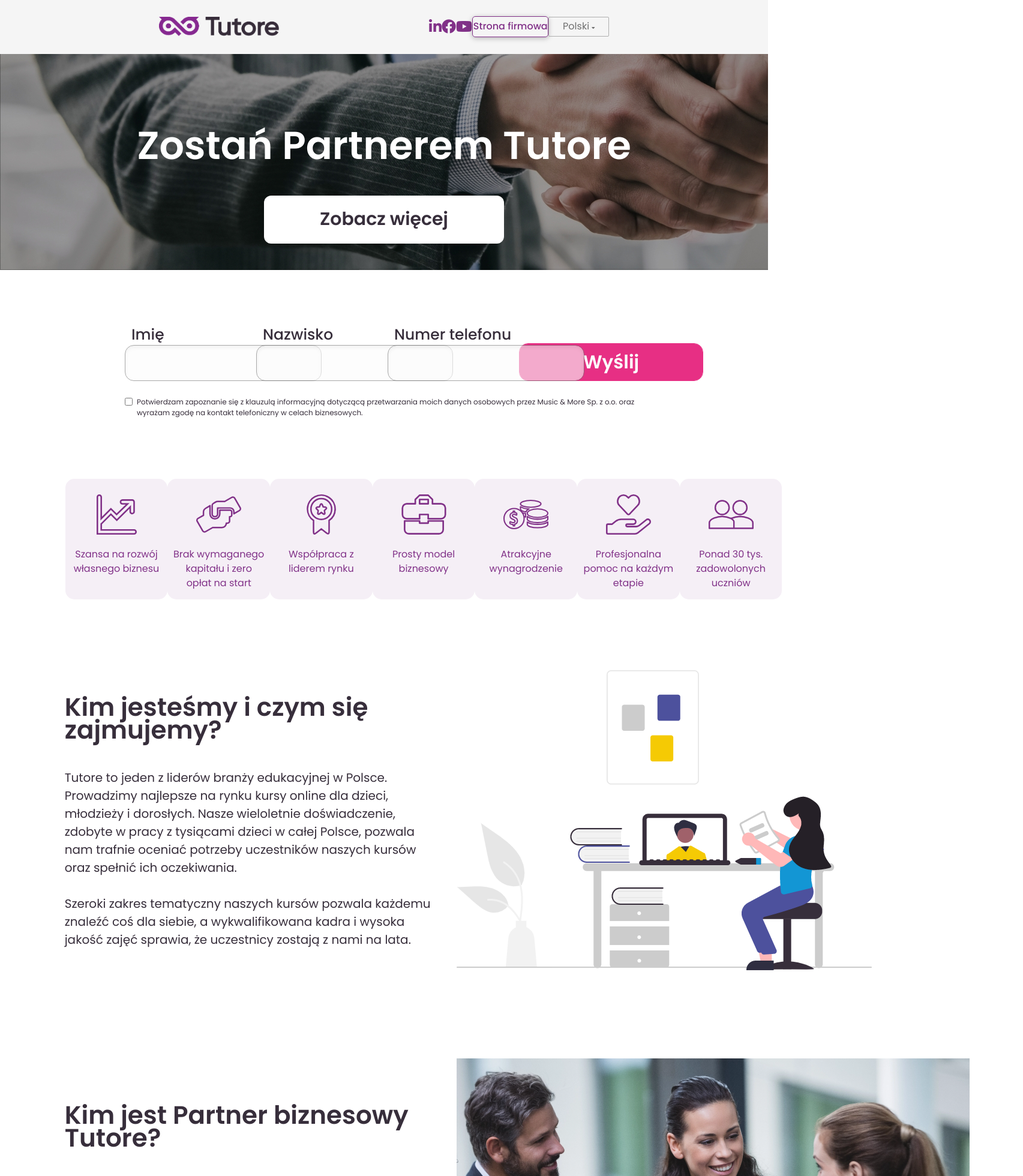
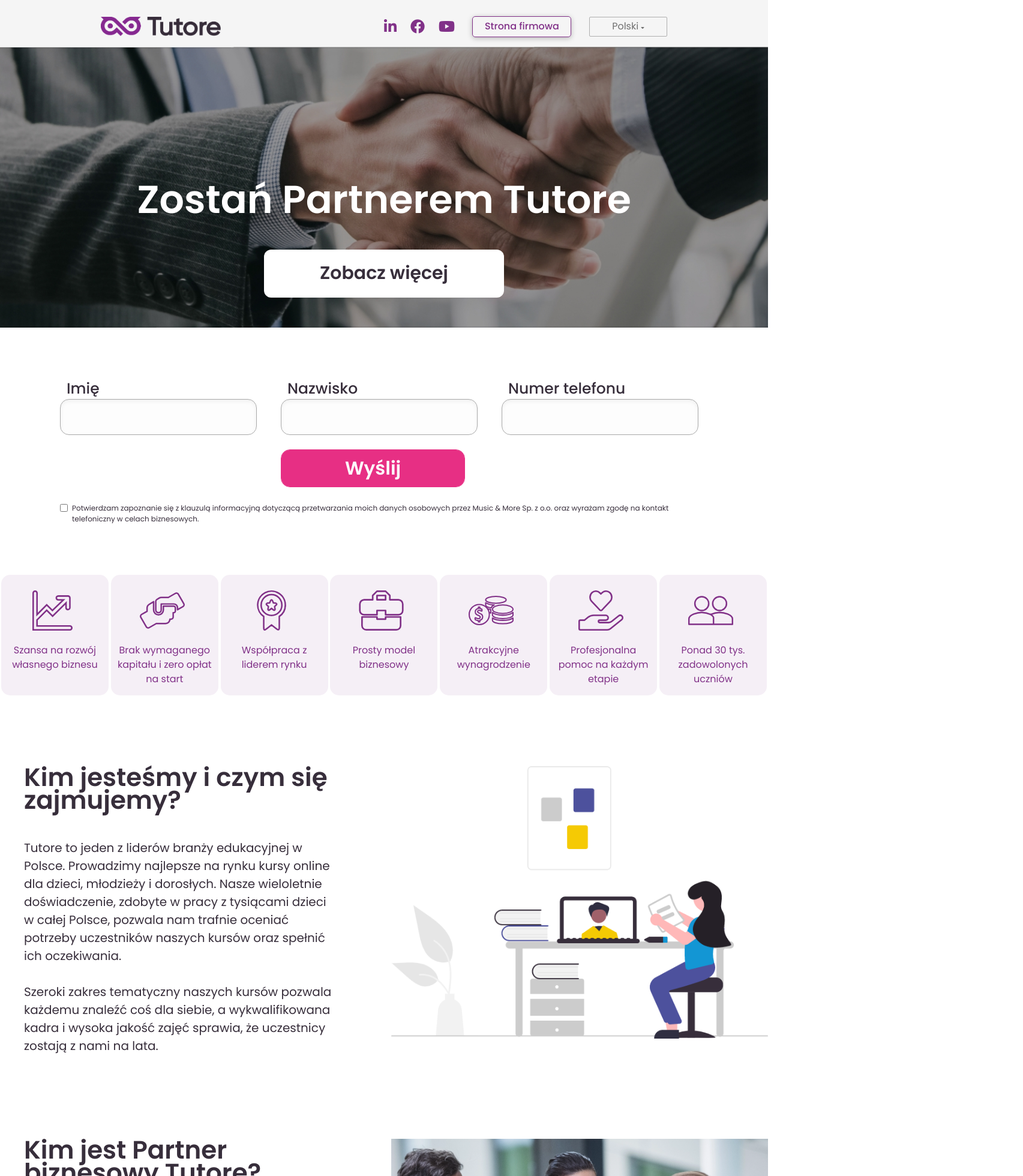
Before and after one commit to VladWorkRepo/tutore-page, a Vue app: page / in a window 1280 px wide. Shown: the top 1960 px of the page at 60% size, 1705 px wide, since content can reach past the window. Built offline with nearby package versions, Linux system fonts and the light colour scheme.

Commit message:
xl lg responsive

```diff
--- a/src/components/layouts/TheHeader.vue
+++ b/src/components/layouts/TheHeader.vue
@@ -2,15 +2,15 @@
     <nav>
         <v-app-bar
         flat
-        app
+
         style="height: 90px"
         >
         <v-container style="height: 96px">
             <v-row class="ma-0">
-                <v-col offset-lg='2' lg='8' style="height: 96px" class='d-flex align-center'>
+                <v-col offset-lg='1' offset-xl='2' lg='10' xl='8' style="height: 96px" class='d-flex align-center'>
                     <img width="200" src="../../assets/logo/main_logo.webp" alt="Tutore">
                     <v-spacer></v-spacer>
-                    <div style="width: 40%" class="actions d-flex align-center justify-space-between">
+                    <div class="actions d-flex align-center justify-space-between">
                         <div style="width: 25%" class="actions_social d-flex justify-space-between">
                             <i class="fab fa-linkedin-in" style="font-size:24px; color:#813188"></i>
                             <i class="fab fa-facebook" style="font-size:24px; color:#813188"></i>
@@ -40,6 +40,9 @@
 </template>
 
 <style scoped>
+.actions {
+     width: 40%;
+}
 .actions_button {
     width: 165px;
     height: 35px;
@@ -62,4 +65,9 @@
     border-radius: 2px;
 }
 
+@media screen and (max-width: 1904px) {
+.actions {
+   width: 50%;
+  }
+}
 </style>
--- a/src/components/layouts/ThePromo.vue
+++ b/src/components/layouts/ThePromo.vue
@@ -1,8 +1,13 @@
 <template>
     <div class="promo">
-        <div style="height:275px" class="d-flex align-end justify-center">
-            <h1 style="font-size:65px; line-height:65px" class="white--text">Zostań Partnerem Tutore</h1>
-        </div>
+        <v-row>
+            <v-col xl='12'>
+                <div style="height:275px" class="d-flex align-end justify-center">
+                    <h1 style="font-size:65px; line-height:65px" class="white--text">Zostań Partnerem Tutore</h1>
+                </div>
+            </v-col>
+        </v-row>
+
         <div style="height:181px" class="d-flex align-center justify-center">
            <button>Zobacz więcej</button>
         </div>
@@ -12,8 +17,7 @@
 
 <style scoped>
 .promo {
-    min-height: 456px;
-    background: transparent url('../../assets/bg/promo_bg.jpg') 0% 0% no-repeat padding-box;
+    background: transparent url('../../assets/bg/promo_bg.jpg') center/cover no-repeat;
 }
 
 button {
--- a/src/components/partner/BePartner.vue
+++ b/src/components/partner/BePartner.vue
@@ -1,10 +1,10 @@
 <template>
     <section class="be-partner">
         <v-row class="d-flex align-center justify-start">
-            <v-col lg='5'>
+            <v-col xl='5' class='be-partner_bg'>
                 <img src="../../assets/bg/be-partner-bg.jpg" alt="#">
             </v-col>
-            <v-col lg='6' class="ml-6">
+            <v-col xl='6' class="ml-6">
                 <h2 class="be-partner_title">Zostań Partnerem</h2>
                 <div class="be-partner_subtitle">
                     Jeśli posiadasz odpowiednie kompetencje, nie boisz się nowych wyzwań i chcesz mieć realny wpływ na rozwój i edukację dzieci i młodzieży, nie czekaj – wyślij zgłoszenie już dziś.
@@ -22,6 +22,10 @@
 <style scoped>
 .be-partner {
     padding: 177px 0 79px 0;
+}
+
+.be-partner_bg img {
+    width: 100%;
 }
 
 .be-partner .be-partner_title {
--- a/src/components/partner/PartnerTutore.vue
+++ b/src/components/partner/PartnerTutore.vue
@@ -1,10 +1,10 @@
 <template>
     <section class="partner">
         <v-row class="d-flex align-center">
-            <v-col lg='6'>
+            <v-col xl='5' lg='6' class='partner-bg'>
                 <img src="../../assets/bg/partner-tutore-bg.png" alt="#">
             </v-col>
-            <v-col lg='5'>
+            <v-col offset-xl='1' xl='5' lg='6'>
                 <h2 class="partner-title">Czym zajmuje się Partner Tutore?</h2>
                 <p>Twoim zadaniem będzie reprezentowanie szkoły Tutore na lokalnym rynku. Do Twoich obowiązków będzie należało:</p>
                 <ul class="respons">
@@ -71,6 +71,9 @@
 </template>
 
 <style scoped>
+.partner-bg img{
+    width: 100%;
+}
 .partner-title {
     font-size: 42px;
     line-height: 42px;
--- a/src/components/partner/StepByStep.vue
+++ b/src/components/partner/StepByStep.vue
@@ -1,10 +1,10 @@
 <template>
     <section class="step">
         <v-row class="d-flex align-end">
-            <v-col offset-lg='1' lg='5' class="d-flex justify-center">
+            <v-col offset-xl='1' xl='4' lg='6' class="step-bg d-flex justify-center">
                 <img src="../../assets/bg/steps-bg.png" alt="#">
             </v-col>
-            <v-col lg='4'>
+            <v-col offset-xl='1' xl='4' lg='6'>
                 <h2 class="steps-title">Start krok po kroku</h2>
                 <div class="steps">
                     <div class="steps-content">
@@ -35,6 +35,9 @@
 .step {
     padding-bottom: 153px;
 }
+.step-bg img {
+    width: 100%;
+}
 .steps {
     margin-top: 38px;
 }
--- a/src/components/plates/DownPlates.vue
+++ b/src/components/plates/DownPlates.vue
@@ -1,10 +1,10 @@
 <template>
     <section class="plates">
         <v-row>
-            <v-col lg='3'>
+            <v-col xl='3' lg='5'>
                 <h2 class="plates-title">Dlaczego warto?</h2>
             </v-col>
-            <v-col lg='12' class="d-flex justify-space-around">
+            <v-col xl='12' lg='12' class="d-flex justify-space-around flex-wrap">
                 <div class="card">
                     <div class="card-icon">
                         <img src="../../assets/icons/hands-helping.svg" alt="reasons">
@@ -85,4 +85,10 @@
     font-size: 20px;
     color: #813188;
 }
+
+@media screen and (max-width: 1904px) {
+.plates {
+    padding: 145px 50px 0 50px;
+}
+}
 </style>
--- a/src/components/plates/UpperPlates.vue
+++ b/src/components/plates/UpperPlates.vue
@@ -1,7 +1,7 @@
 <template>
     <section class="plates">
         <v-row>
-            <v-col offset-lg="1" lg="10" class="d-flex justify-space-between">
+            <v-col offset-xl="1" lg='12' xl="10" class="d-flex justify-space-around">
                 <div class="card">
                     <div class="card-icon">
                         <img src="../../assets/icons/arrow.svg" alt="reasons">
--- a/src/components/ui/BasicAboutTemplate.vue
+++ b/src/components/ui/BasicAboutTemplate.vue
@@ -1,7 +1,7 @@
 <template>
     <section class="about">
         <v-row>
-            <v-col offset-lg='1' lg='6' class="d-flex justify-center align-center">
+            <v-col offset-xl='1' lg='6' xl='6' class="d-flex justify-center align-center">
                 <div class="about-text">
                     <h2 class="about-text_title">{{ title }}</h2>
                     <div class="about-text_content">
@@ -11,7 +11,7 @@
                     </div>
                 </div>
             </v-col>
-            <v-col lg='5' class="d-flex justify-start">
+            <v-col xl='5' lg='6' class="d-flex justify-start">
                  <div class="about-bg">
                     <slot></slot>
                 </div>
@@ -45,4 +45,19 @@
     font-size: 20px;
     color: #372E3B;
 }
+
+.about-bg img{
+        width: 100%;
+    }
+
+@media screen and (max-width: 1904px) {
+    .about-text_title {
+        padding: 0 40px 0 40px;
+    }
+    .about-text_content {
+        width: 600px;
+        padding: 0 40px 0 40px;
+    }
+
+}
 </style>
--- a/src/components/ui/BasicForm.vue
+++ b/src/components/ui/BasicForm.vue
@@ -1,24 +1,24 @@
 <template>
     <form :class="mode">
         <v-row class="d-flex align-end justify-center">
-            <v-col lg="3">
+            <v-col xl='3' lg="4">
                 <label class="inputLabel" :class="textColor" for="name">Imię</label>
                 <input class="inputField" type="text" id="name" />
             </v-col>
-            <v-col lg="3">
+            <v-col xl='3' lg="4">
                 <label class="inputLabel" :class="textColor" for="name">Nazwisko</label>
                 <input  class="inputField" type="text" id="name" />
             </v-col>
-            <v-col lg="3">
+            <v-col xl='3' lg="4">
                 <label class="inputLabel" :class="textColor" for="name">Numer telefonu</label>
                 <input class="inputField" type="text" id="name" />
             </v-col>
-            <v-col lg="3">
+            <v-col xl='3' lg="4">
                 <button>Wyślij</button>
             </v-col>
         </v-row>
         <v-row>
-            <v-col lg="12">
+            <v-col xl='12' lg="12">
                 <input class="checkboxInput" id="check" type="checkbox" >
                 <label class="checkboxLabel" :class="textColor" for="check">
                     Potwierdzam zapoznanie się z klauzulą informacyjną dotyczącą przetwarzania moich danych osobowych przez Music & More Sp. z o.o. oraz wyrażam zgodę na kontakt telefoniczny w celach biznesowych.
@@ -96,4 +96,9 @@
     color: #FCFCFC;
 }
 
+@media screen and (max-width: 1450px) {
+form {
+   padding: 84px 100px 84px 100px;
+  }
+}
 </style>
```
